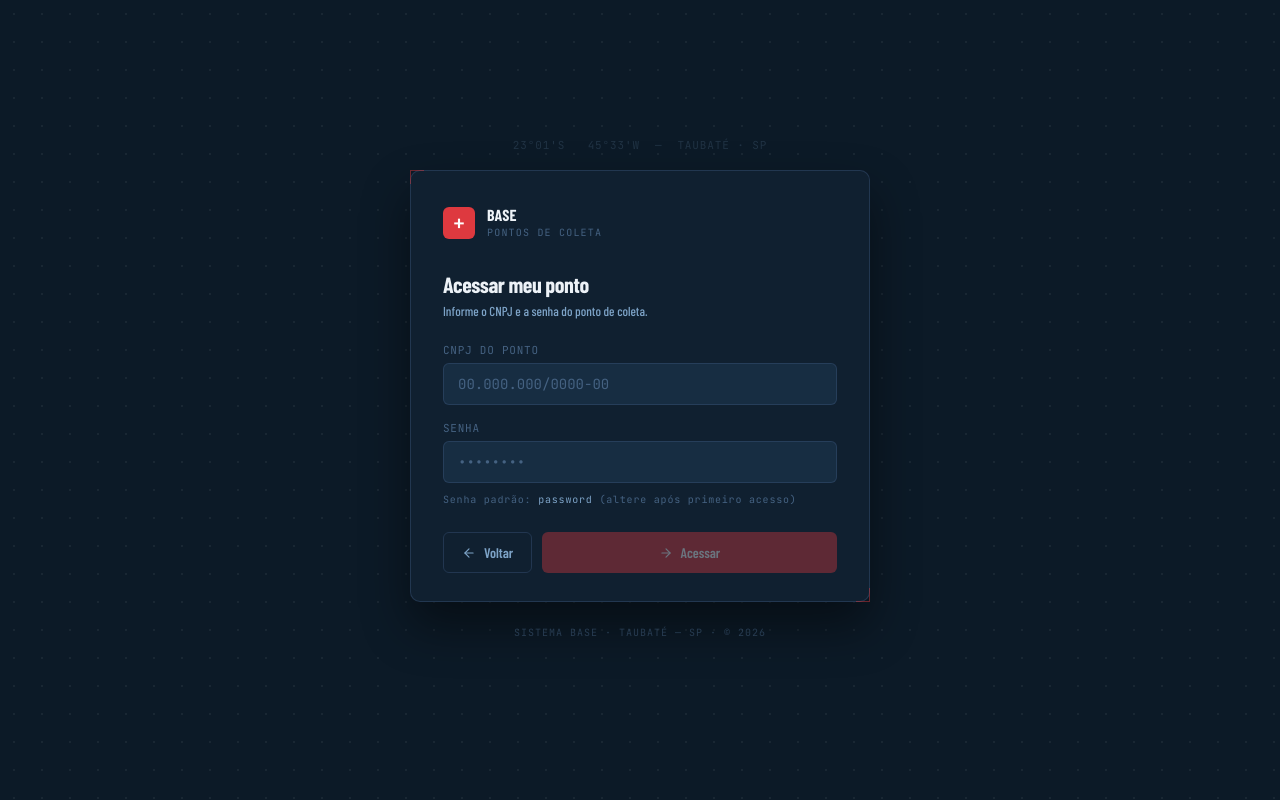
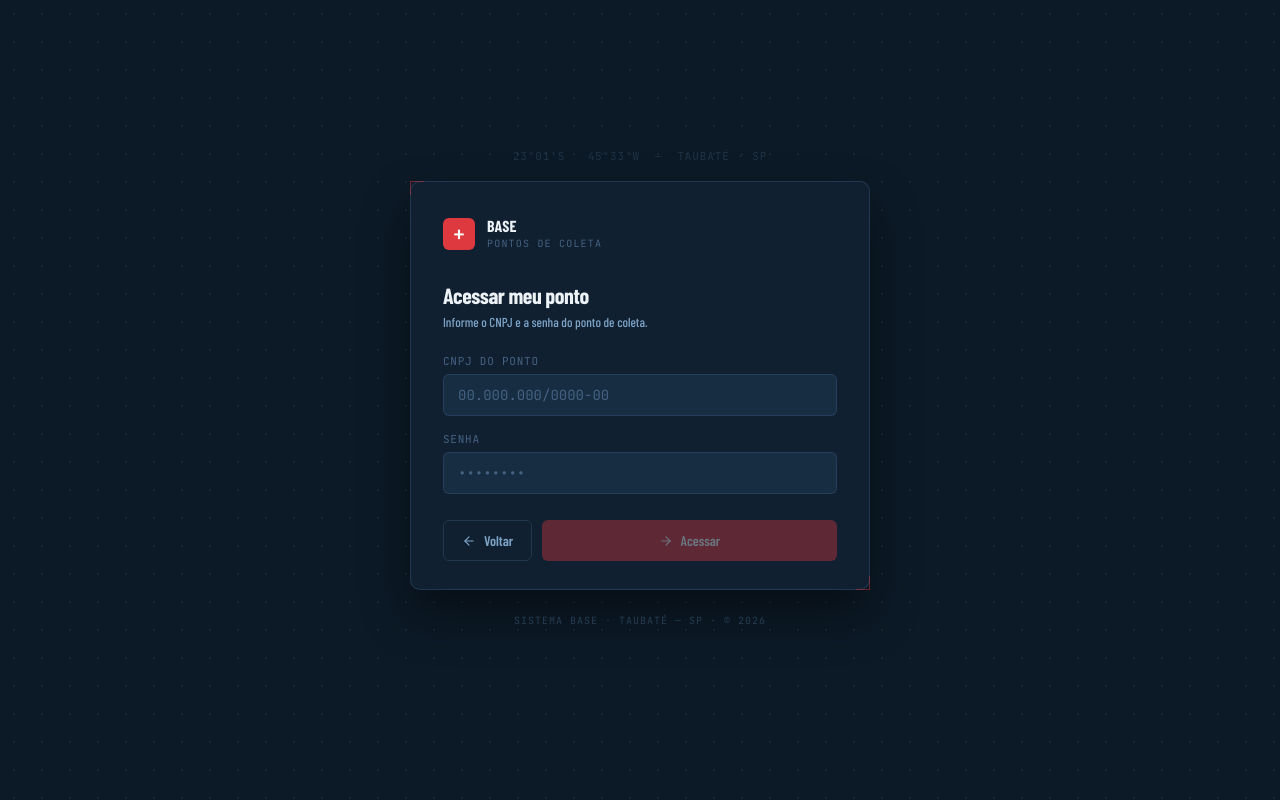
Before and after one commit to Kines0124/PIRD, a React (Vite) app in the folder frontend/: page /pontos-coleta in a window 1280 px wide. Built offline with nearby package versions, Linux system fonts and the light colour scheme; no server answers; a web font is replaced by a local one.

Commit message:
Removidos placeholders e cards obsoletos do frontend

```diff
--- a/frontend/src/pages/Admin/AdminDashboard.jsx
+++ b/frontend/src/pages/Admin/AdminDashboard.jsx
@@ -54,7 +54,7 @@ function LoginGate({ onLogin }) {
               <div className="form-group">
                 <label className="form-label">E-mail</label>
                 <input className="form-input" type="email" value={email}
-                  onChange={e => setEmail(e.target.value)} placeholder="admin@pird.com" autoFocus />
+                  onChange={e => setEmail(e.target.value)} placeholder="Email" autoFocus />
               </div>
               <div className="form-group">
                 <label className="form-label">Senha</label>
--- a/frontend/src/pages/Admin/sections/DashboardSection.jsx
+++ b/frontend/src/pages/Admin/sections/DashboardSection.jsx
@@ -37,9 +37,6 @@ export default function DashboardSection({ events, criticalPoints, collectionPoi
     { label: "Eventos Ativos",       value: ativos.length,        icon: "🚨", color: "#dc2626", bg: "rgba(220,38,38,0.08)" },
     { label: "Eventos Críticos",     value: criticos,             icon: "🔴", color: "#dc2626", bg: "rgba(220,38,38,0.08)" },
     { label: "Pontos Críticos",      value: criticalPoints.length, icon: "⚠️", color: "#ea580c", bg: "rgba(234,88,12,0.08)" },
-    { label: "Voluntários Aprovados",value: volunteers.filter(v => v.status === "aprovado").length, icon: "👥", color: "#2563eb", bg: "rgba(37,99,235,0.08)" },
-    { label: "Validações Pendentes", value: pendVals,             icon: "⏳", color: "#ca8a04", bg: "rgba(202,138,4,0.08)" },
-    { label: "Aprovados Hoje",       value: aprovadosHoje,        icon: "✅", color: "#16a34a", bg: "rgba(22,163,74,0.08)" },
   ];
 
   const countByTipo = useMemo(() => {
--- a/frontend/src/pages/PontoColeta/PontoColetaLogin.jsx
+++ b/frontend/src/pages/PontoColeta/PontoColetaLogin.jsx
@@ -107,9 +107,6 @@ export default function PontoColetaLogin({ onLogin, onBack }) {
             onChange={e => { setSenha(e.target.value); setError(null); }}
             autoComplete="current-password"
           />
-          <div style={{ fontFamily: 'var(--font-mono)', fontSize: 10, color: 'var(--t3)', letterSpacing: '0.08em', marginTop: 4 }}>
-            Senha padrão: <span style={{ color: 'var(--t2)' }}>password</span> (altere após primeiro acesso)
-          </div>
         </div>
 
         {error && (
```
